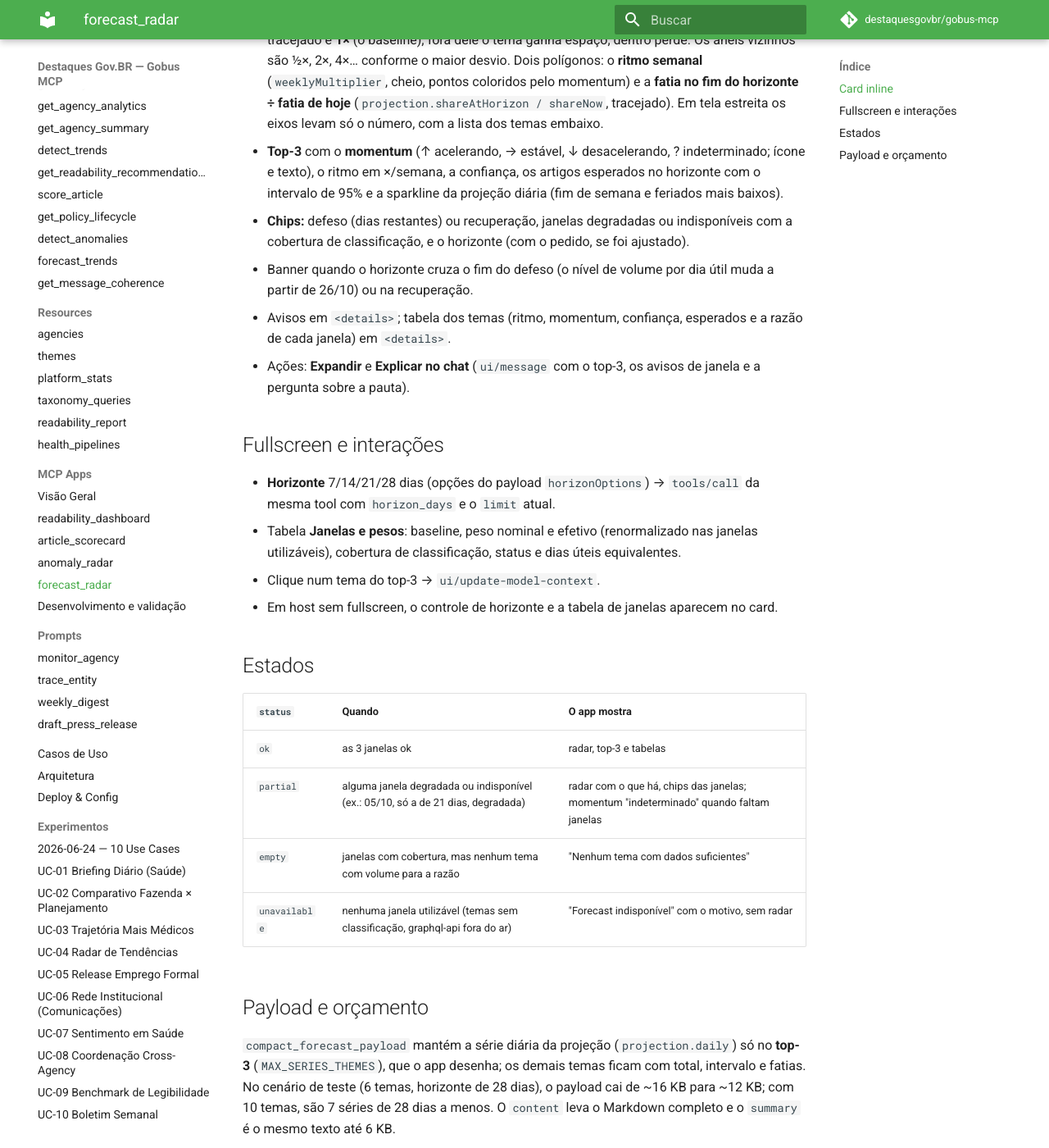
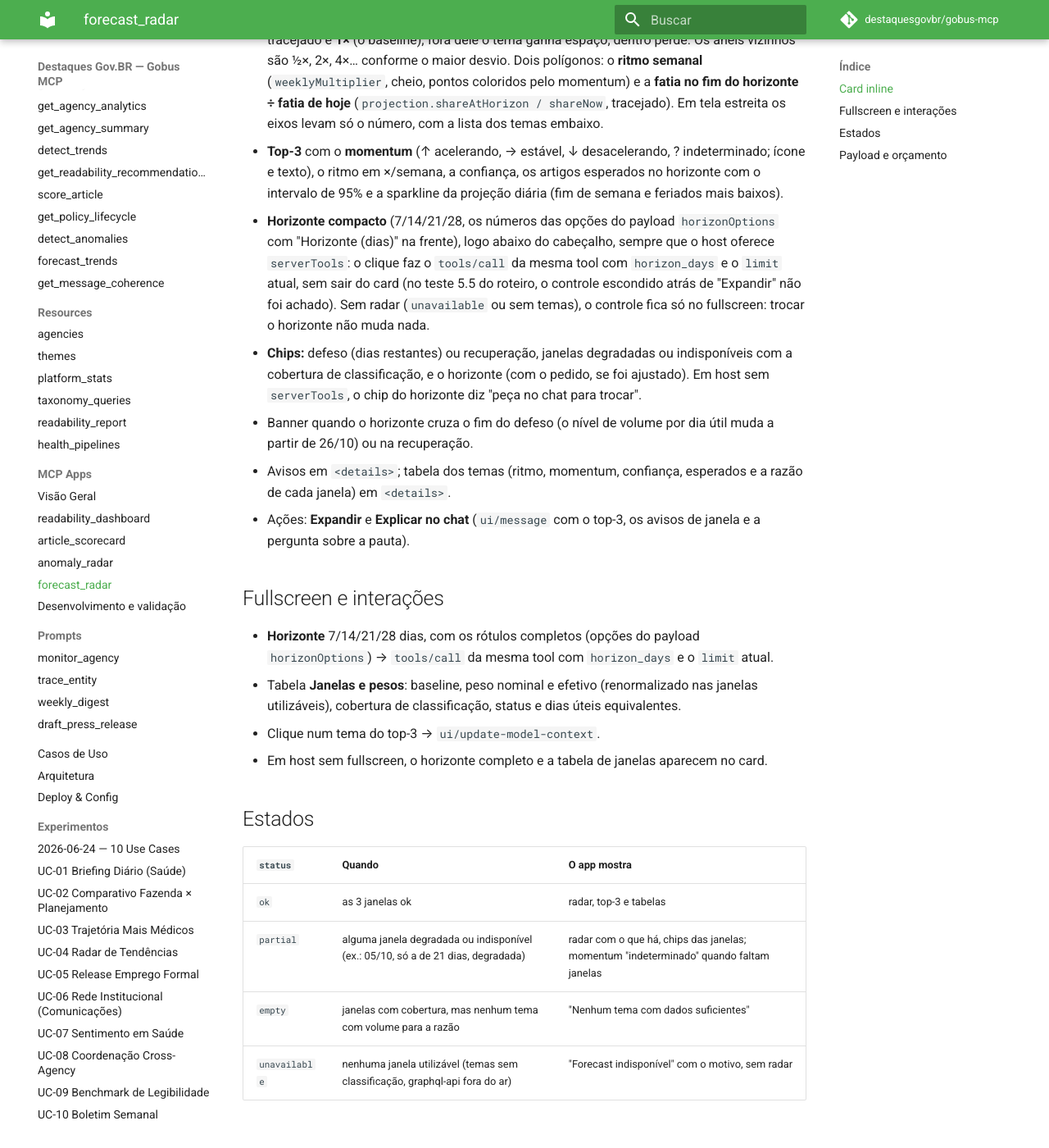
Before and after one commit to destaquesgovbr/gobus-mcp, an MkDocs documentation site: the page built from docs/apps/forecast-radar.md, in a window 1280 px wide and 1400 px high, scrolled down 430 px. Shown: the whole window at 82% size. Built offline with MkDocs 1.6.1 and Material for MkDocs 9.7.7, drawn with Linux system fonts in a browser that asks for light colours; comment, search, counter and statistics services are not loaded.

Commit message:
feature: horizonte e sensibilidade inline nos radares (A7), com dica de pedir no chat sem serverTools (green)

```diff
--- a/docs/apps/forecast-radar.md
+++ b/docs/apps/forecast-radar.md
@@ -9,17 +9,18 @@
 
 - **Radar** com um eixo por tema (até 8 no card, todos no fullscreen), em **escala log2**: o anel tracejado é **1×** (o baseline); fora dele o tema ganha espaço, dentro perde. Os anéis vizinhos são ½×, 2×, 4×… conforme o maior desvio. Dois polígonos: o **ritmo semanal** (`weeklyMultiplier`, cheio, pontos coloridos pelo momentum) e a **fatia no fim do horizonte ÷ fatia de hoje** (`projection.shareAtHorizon / shareNow`, tracejado). Em tela estreita os eixos levam só o número, com a lista dos temas embaixo.
 - **Top-3** com o **momentum** (↑ acelerando, → estável, ↓ desacelerando, ? indeterminado; ícone e texto), o ritmo em ×/semana, a confiança, os artigos esperados no horizonte com o intervalo de 95% e a sparkline da projeção diária (fim de semana e feriados mais baixos).
-- **Chips:** defeso (dias restantes) ou recuperação, janelas degradadas ou indisponíveis com a cobertura de classificação, e o horizonte (com o pedido, se foi ajustado).
+- **Horizonte compacto** (7/14/21/28, os números das opções do payload `horizonOptions` com "Horizonte (dias)" na frente), logo abaixo do cabeçalho, sempre que o host oferece `serverTools`: o clique faz o `tools/call` da mesma tool com `horizon_days` e o `limit` atual, sem sair do card (no teste 5.5 do roteiro, o controle escondido atrás de "Expandir" não foi achado). Sem radar (`unavailable` ou sem temas), o controle fica só no fullscreen: trocar o horizonte não muda nada.
+- **Chips:** defeso (dias restantes) ou recuperação, janelas degradadas ou indisponíveis com a cobertura de classificação, e o horizonte (com o pedido, se foi ajustado). Em host sem `serverTools`, o chip do horizonte diz "peça no chat para trocar".
 - Banner quando o horizonte cruza o fim do defeso (o nível de volume por dia útil muda a partir de 26/10) ou na recuperação.
 - Avisos em `<details>`; tabela dos temas (ritmo, momentum, confiança, esperados e a razão de cada janela) em `<details>`.
 - Ações: **Expandir** e **Explicar no chat** (`ui/message` com o top-3, os avisos de janela e a pergunta sobre a pauta).
 
 ## Fullscreen e interações
 
-- **Horizonte** 7/14/21/28 dias (opções do payload `horizonOptions`) → `tools/call` da mesma tool com `horizon_days` e o `limit` atual.
+- **Horizonte** 7/14/21/28 dias, com os rótulos completos (opções do payload `horizonOptions`) → `tools/call` da mesma tool com `horizon_days` e o `limit` atual.
 - Tabela **Janelas e pesos**: baseline, peso nominal e efetivo (renormalizado nas janelas utilizáveis), cobertura de classificação, status e dias úteis equivalentes.
 - Clique num tema do top-3 → `ui/update-model-context`.
-- Em host sem fullscreen, o controle de horizonte e a tabela de janelas aparecem no card.
+- Em host sem fullscreen, o horizonte completo e a tabela de janelas aparecem no card.
 
 ## Estados
 
```
Also changed, not shown: docs/apps/anomaly-radar.md (+3 -2 lines), docs/apps/index.md (+2 -2 lines), docs/tools/detect-anomalies.md (+1 -1 lines), docs/tools/forecast-trends.md (+1 -1 lines), 3 other files.
